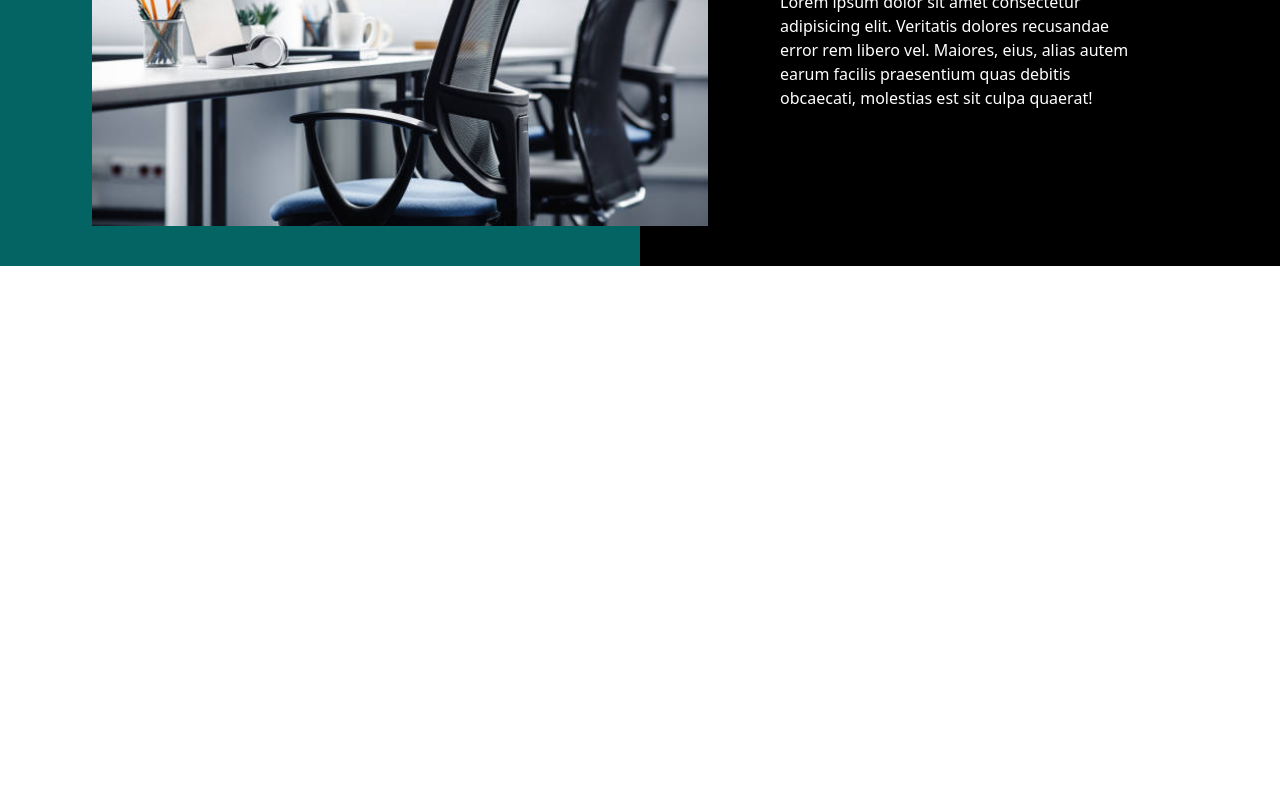
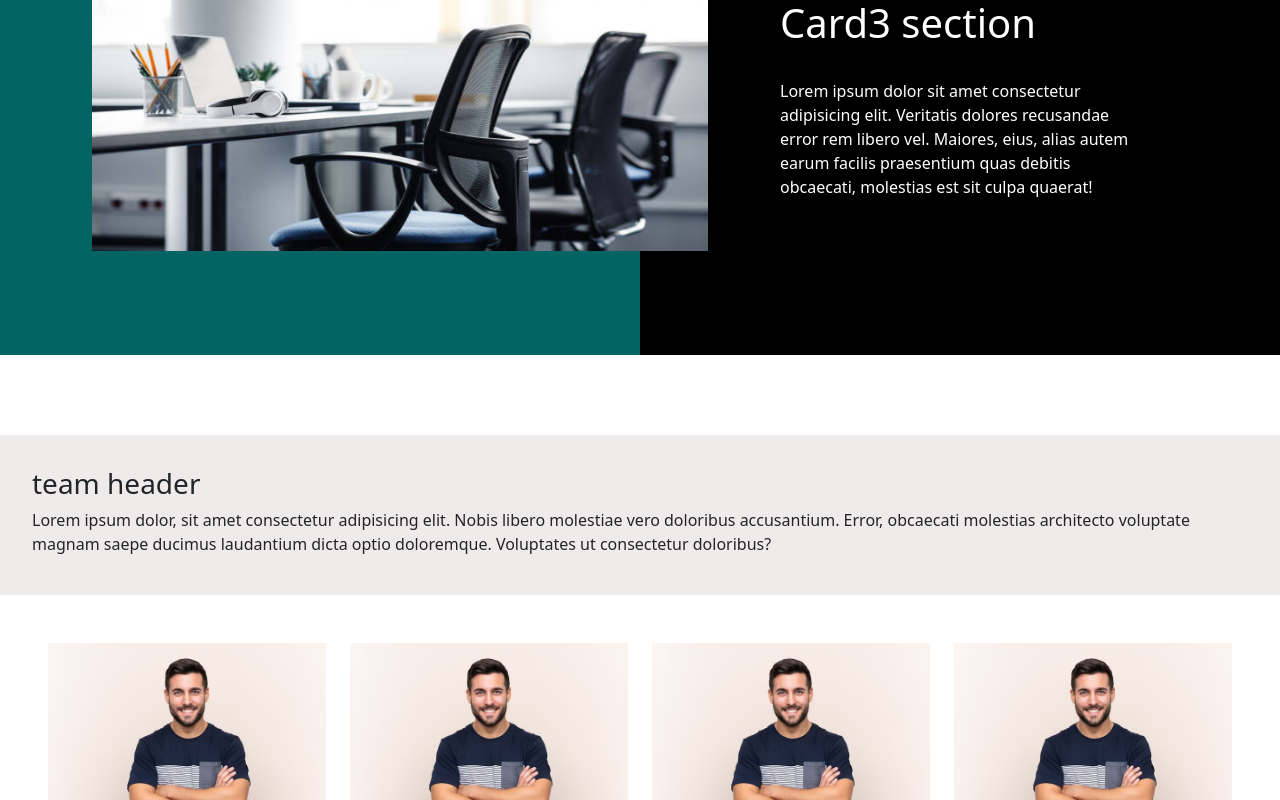
Before and after one commit to rubi-ekak/ekak-react-website, a React (Create React App) app: page / in a window 1280 px wide. Shown: the part 2000-2800 px from the top of the page. Before the commit the page ends 2266 px from the top, so only its background shows below. Built offline with nearby package versions, Linux system fonts and the light colour scheme.

Commit message:
Add files via upload
Commit Ui changes 10-03-2023 18:26

```diff
--- a/src/App.js
+++ b/src/App.js
@@ -9,16 +9,20 @@ import About from "./Components/About";
 import Cards1 from "./Components/Cards/Cards1";
 import Cards2 from "./Components/Cards/Cards2";
 import Card3 from "./Components/Cards/Card3";
+import Team from "./Components/Team";
+import Map from "./Components/Map";
 
 function App() {
   return (
     <div>
-    {/* <Navbar/> */}
+     <Navbar/>
       <Carousal/>
       <About/>
       {/* <Cards1/> */}
      <Cards2/>
      <Card3/>
+     <Team/>
+     <Map/>
 
     </div>
   );
--- a/src/Components/Cards/Card3.css
+++ b/src/Components/Cards/Card3.css
@@ -29,7 +29,7 @@ background-color: rgb(4, 99, 99);
 
 }
 .card2images {
-        height: 26rem;
+        height: 22rem;
         width: 55rem;
 }
 .card3-box1{
--- a/src/Components/Cards/Cards2.css
+++ b/src/Components/Cards/Cards2.css
@@ -29,6 +29,6 @@ background-color: rgb(60, 174, 240);
 
 }
 .card2images {
-        height:20rem;
+        height:24rem;
         width: 53rem;
 }
--- /dev/null
+++ b/src/Components/Map.css
@@ -0,0 +1,23 @@
+
+.googlecontainer{
+ margin-top: 4rem;
+}
+.buttn1{
+   height: 3rem;
+   width:15rem;
+   background-color: rgb(71, 67, 67);
+   color: white;
+}
+.buttn2{
+    height: 3rem;
+   width:15rem;
+   background-color: rgb(141, 137, 137);
+   color: white;
+}
+.mapdata{
+
+    padding:4rem;
+
+
+
+}
--- /dev/null
+++ b/src/Components/Map.jsx
@@ -0,0 +1,41 @@
+import React from "react";
+import "./Map.css";
+
+const Map = () => {
+  return (
+    <section>
+      <div className="container-fluid googlecontainer">
+        <div className="row">
+          <div className="map-data col-md-6 col-lg-6 col-12 ">
+            <div className="mapdata ml-4">
+              <h1 className="mb-5">Ekak Innovations</h1>
+              <div className="d-flex mb-5">
+                <button className="buttn1">Call</button>
+                <button className="buttn2">Message</button>
+              </div>
+
+              <h3>Ekak Address</h3>
+              <h5>
+                113/216-A Swaroop Nagar, Kanpur- 208002,
+                <br></br> Uttar Pradesh, India
+              </h5>
+            </div>
+          </div>
+          <div className="map-images col-md-6 col-lg-6 col-12">
+            <iframe
+              src="https://www.google.com/maps/embed?pb=!1m18!1m12!1m3!1d7313863.537723742!2d71.87732079999998!3d26.480782200000018!2m3!1f0!2f0!3f0!3m2!1i1024!2i768!4f13.1!3m3!1m2!1s0x399c392da08baac5%3A0xe017ff6ddee72c2c!2sEkak%20Innovations!5e0!3m2!1sen!2sin!4v1678448419008!5m2!1sen!2sin"
+              width="750"
+              height="400"
+              style={{ border: 0 }}
+              allowfullscreen=""
+              loading="lazy"
+              referrerpolicy="no-referrer-when-downgrade"
+            ></iframe>
+          </div>
+        </div>
+      </div>
+    </section>
+  );
+};
+
+export default Map;
--- /dev/null
+++ b/src/Components/Team.css
@@ -0,0 +1,12 @@
+.team-header-section{
+
+    margin-top: 5rem;
+}
+.team-header{
+    padding: 2rem;
+    background-color: rgb(240, 235, 235);
+    height:10rem;
+}
+.team-images{
+    padding: 3rem 3rem;
+}
--- /dev/null
+++ b/src/Components/Team.jsx
@@ -0,0 +1,57 @@
+import React from "react";
+import "./Team.css";
+
+const Team = () => {
+  return (
+    <section>
+      <div className="team-header-section">
+
+        <div className="team-header">
+          <h3>team header</h3>
+          <p>
+            Lorem ipsum dolor, sit amet consectetur adipisicing elit. Nobis
+            libero molestiae vero doloribus accusantium. Error, obcaecati
+            molestias architecto voluptate magnam saepe ducimus laudantium dicta
+            optio doloremque. Voluptates ut consectetur doloribus?
+          </p>
+        </div>
+
+        <div className="team-images">
+          <div className="row">
+            <div className="col-md-3 col-lg-3 col-12">
+              <img src="young.avif" alt="team-images"></img>
+              <div className="d-flex align-items-center justify-content-center flex-column mt-4">
+                <h5>Name</h5>
+                <h6>Position</h6>
+              </div>
+            </div>
+            <div className="col-md-3 col-lg-3 col-12 ">
+              <img src="young.avif" alt="team-images"></img>
+              <div className="d-flex align-items-center justify-content-center flex-column mt-4" >
+                <h5>Name</h5>
+                <h6>Position</h6>
+              </div>
+            </div>
+            <div className="col-md-3 col-lg-3 col-12">
+              <img src="young.avif" alt="team-images"></img>
+              <div className="d-flex align-items-center justify-content-center flex-column mt-4">
+                <h5>Name</h5>
+                <h6>Position</h6>
+              </div>
+            </div>
+            <div className="col-md-3 col-lg-3 col-12">
+              <img src="young.avif" alt="team-images"></img>
+              <div className="d-flex align-items-center justify-content-center flex-column mt-4">
+                <h5>Name</h5>
+                <h6>Position</h6>
+              </div>
+            </div>
+          </div>
+        </div>
+        <h1 className="text-center">sliderfunction</h1>
+      </div>
+    </section>
+  );
+};
+
+export default Team;
```
Also changed, not shown: public/avtaar.jpg (added), public/young.avif (added).
